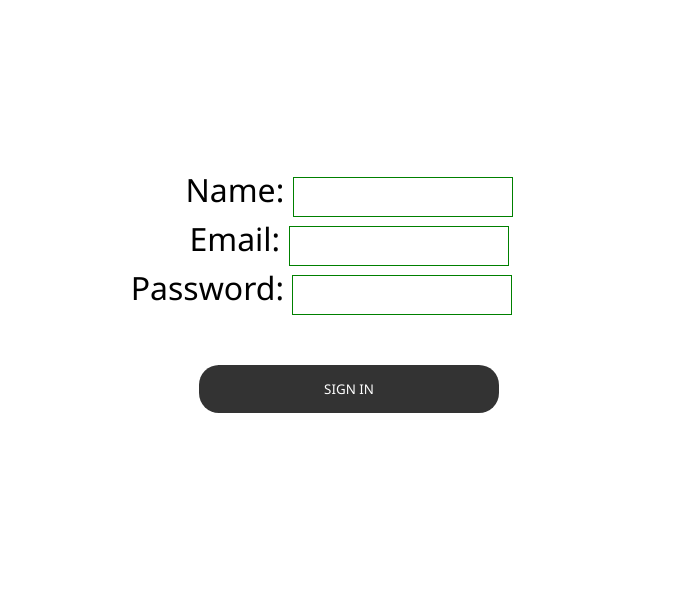
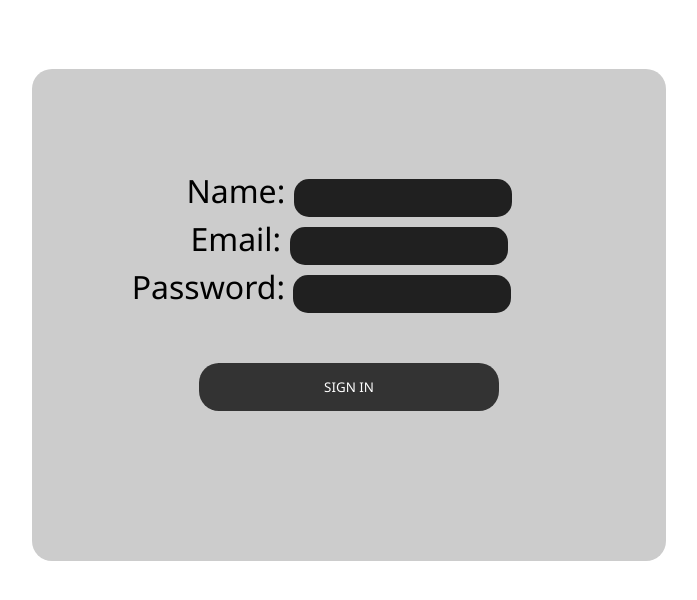
Before and after one commit to palodioup/Sign-in-AI, a plain HTML site: page index.html in a window 1280 px wide. Shown: the whole page, without its empty margins (291-988 px from the left). Drawn offline with Linux system fonts and the light colour scheme.

Commit message:
Added removals using the settimeout function to stop showing values

```diff
--- a/index.css
+++ b/index.css
@@ -22,11 +22,16 @@ form {
   font-size: 2rem;
   text-align: center;
   padding: 100px;
+  background: #ccc;
+  border-radius: 20px;
 }
 
 input {
-  border: 1px green solid;
+  border: none;
+  border-radius: 15px;
   padding: 10px;
+  color: white;
+  background: #202020;
 }
 
 .pass-div {
--- a/index.js
+++ b/index.js
@@ -11,11 +11,11 @@ btn.addEventListener("click", (e) => {
     api.innerHTML = "";
     errorFetched.innerHTML = "Name, email and password are required";
   } else if (userPassword.value.length <= 9) {
-      api.innerHTML = "";
-    errorFetched.innerHTML ="Password to short.";
+    api.innerHTML = "";
+    errorFetched.innerHTML = "Password to short.";
   } else if (userPassword.value.length >= 30) {
-      api.innerHTML = "";
-    errorFetched.innerHTML ="Password to long.";
+    api.innerHTML = "";
+    errorFetched.innerHTML = "Password to long.";
   } else {
     api.innerHTML = `${userName.value}, ${userEmail.value}, ${userPassword.value}`;
     errorFetched.innerHTML = "";
@@ -24,6 +24,8 @@ btn.addEventListener("click", (e) => {
       userName.value = "";
       userEmail.value = "";
       userPassword.value = "";
+      api.innerHTML = "";
+      errorFetched.innerHTML = "";
     }, 10000);
   }
 });
```
